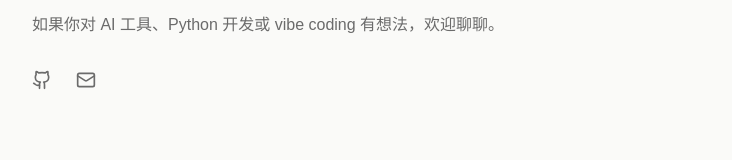
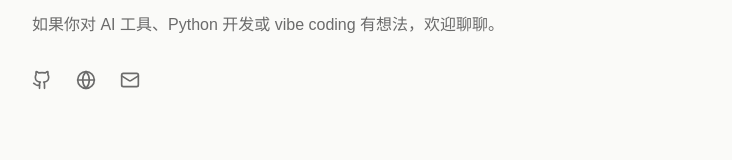
Before and after one commit to AwesomeBaron001/AwesomeBaron001.github.io, a Next.js app: page / in a window 1280 px wide. Shown: the part 2580-2740 px from the top of the page, without its empty margins (272-1004 px from the left). Built offline with nearby package versions, Linux system fonts and the light colour scheme.

Commit message:
add CSDN blog link to contact section

```diff
--- a/components/Contact.tsx
+++ b/components/Contact.tsx
@@ -1,7 +1,7 @@
 "use client";
 
 import { motion } from "framer-motion";
-import { Github, Mail, Twitter } from "lucide-react";
+import { Github, Mail, Twitter, Globe } from "lucide-react";
 import { socials } from "@/data/content";
 
 const fadeUp = {
@@ -17,6 +17,7 @@ const iconMap = {
   Github,
   Mail,
   Twitter,
+  Globe,
 } as const;
 
 export function Contact() {
--- a/data/content.ts
+++ b/data/content.ts
@@ -28,7 +28,7 @@ export interface BuildLogEntry {
 export interface Social {
   platform: string;
   url: string;
-  icon: "Github" | "Mail" | "Twitter";
+  icon: "Github" | "Mail" | "Twitter" | "Globe";
 }
 
 export const siteConfig: SiteConfig = {
@@ -107,6 +107,11 @@ export const socials: Social[] = [
     icon: "Github",
   },
   {
+    platform: "CSDN",
+    url: "https://blog.csdn.net/m0_46464899",
+    icon: "Globe",
+  },
+  {
     platform: "Email",
     url: "mailto:hollyzhao001@gmail.com",
     icon: "Mail",
```
